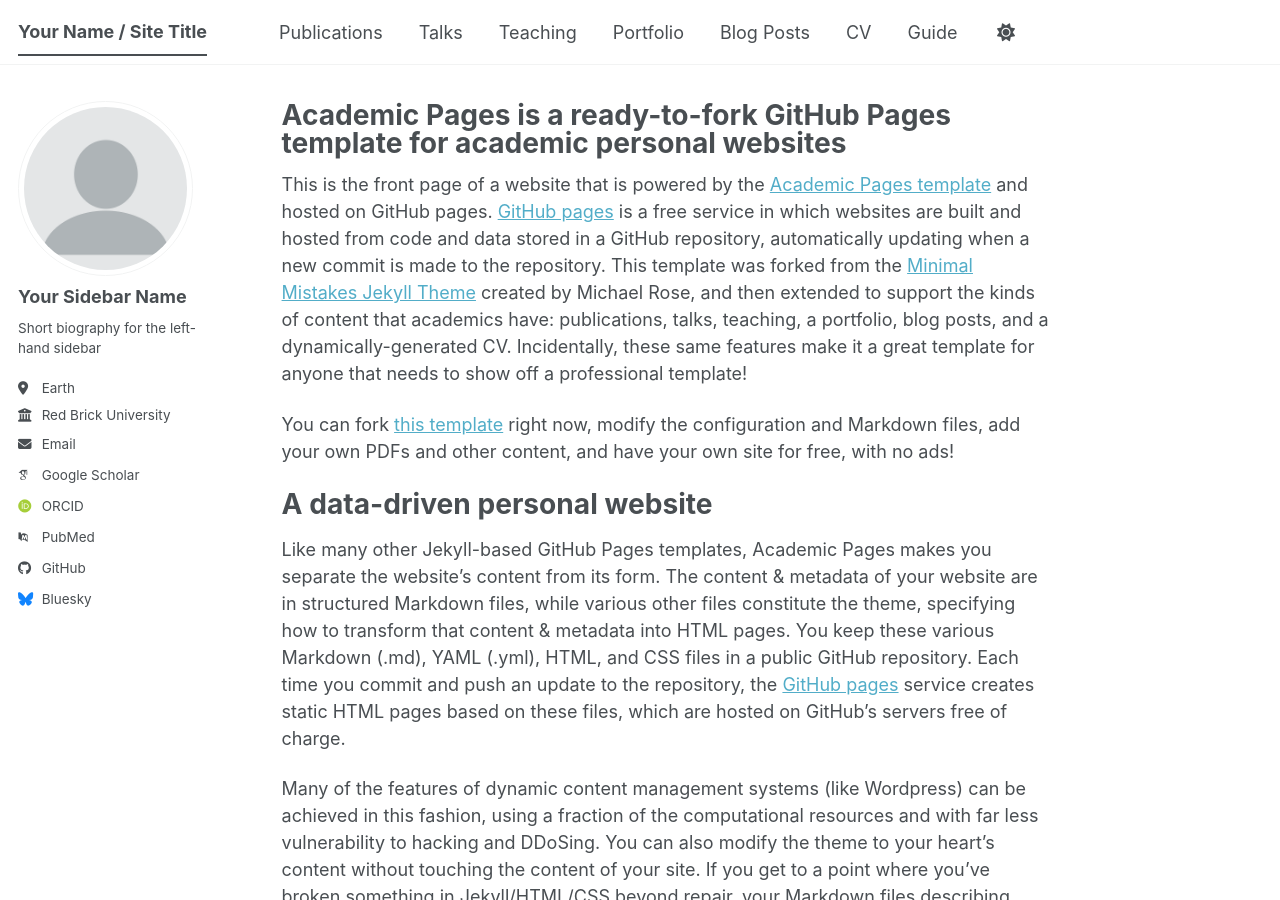
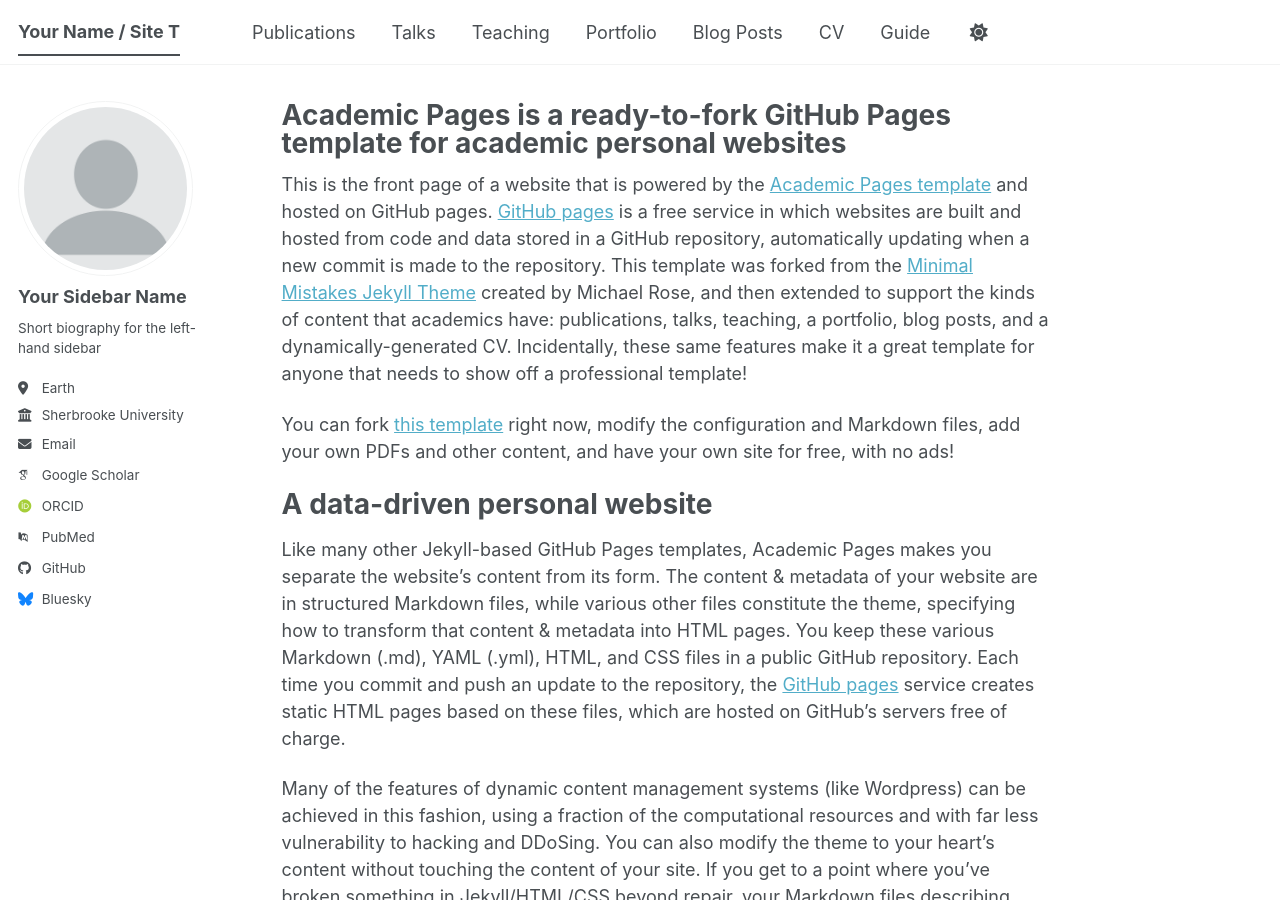
Before and after one commit to Kevinndenwadie/kevinndenwadie.github.io, a Jekyll site: the page built from _pages/about.md, in a window 1280 px wide and 900 px high. Built offline with Jekyll 4.4.1, drawn with Linux system fonts in a browser that asks for light colours; some web fonts are replaced; a script bundle is joined from its source files by our own code; library files that are not in the unit come from our copies.

Commit message:
Update _config.yml

```diff
--- a/_config.yml
+++ b/_config.yml
@@ -9,7 +9,7 @@
 # Basic Site Settings
 locale                   : "en-US"
 site_theme               : "default" # The available themes options are "default", "air", "sunrise", "mint", "dirt" and "contrast"
-title                    : "Your Name / Site Title"
+title                    : "Your Name / Site T"
 title_separator          : "-"
 name                     : &name "Your Name"
 description              : &description "Your Name's academic portfolio"   # Update this with a general description of your site, this is the default if not overridden by a page
@@ -28,9 +28,9 @@
   pronouns         : # example: "she/her"
   bio              : "Short biography for the left-hand sidebar"
   location         : "Earth"
-  employer         : "Red Brick University"
+  employer         : "Sherbrooke University"
   uri              : # URL
-  email            : "none@example.org"
+  email            : "kevin.ndenwadie@usherbrooke.ca"
 
   # Academic websites
   academia         : # URL
```
